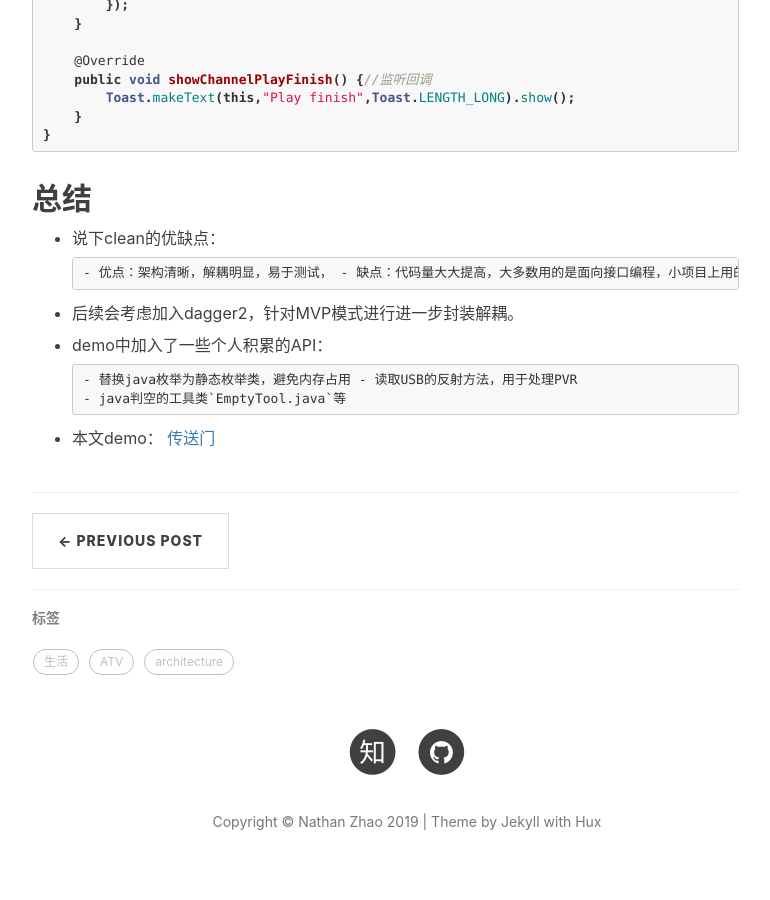
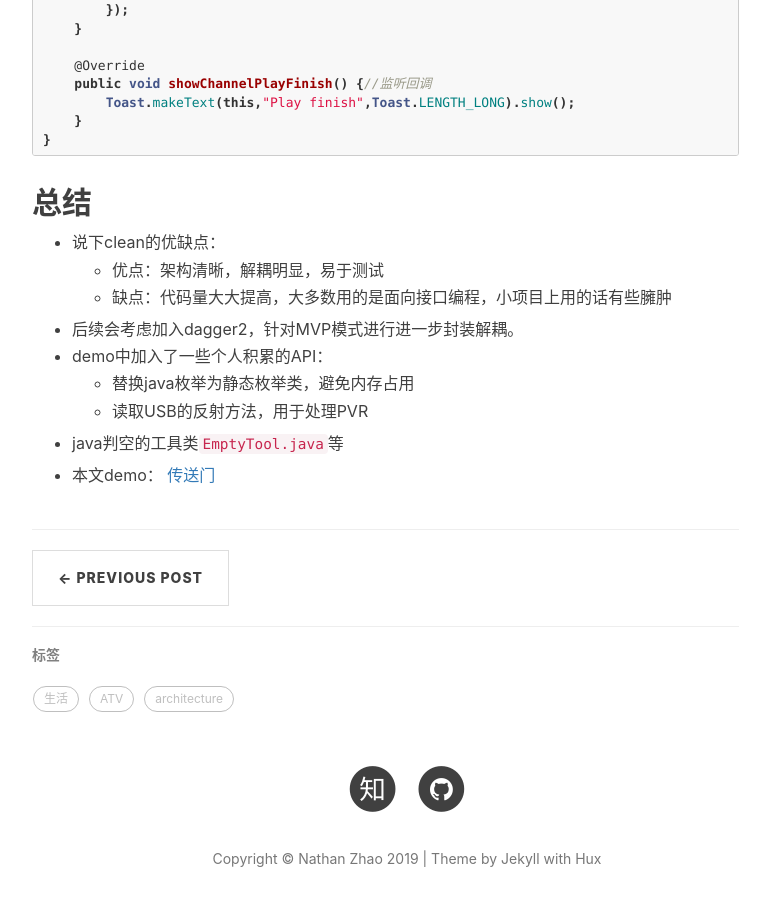
Before and after one commit to Nathan-Feng/Nathan-Feng.github.io, a Jekyll site: the page built from _posts/2019-12-13-DTV-Clean.md, in a window 1280 px wide and 900 px high, scrolled down 7351 px. Shown: the whole window, without its empty margins (233-1003 px from the left). Built offline with Jekyll 4.4.1, drawn with Linux system fonts in a browser that asks for light colours; nearby versions of some CDN libraries; comment, search, counter and statistics services are not loaded; some of the changed text lies outside the part shown.

Commit message:
fix showing error

```diff
--- a/_posts/2019-12-13-DTV-Clean.md
+++ b/_posts/2019-12-13-DTV-Clean.md
@@ -58,7 +58,7 @@ tags:
 
 ![DTV-flow](/img/dtv-clean/DTV-flow.png)
 
-	- 图中黑色线主要是调用逻辑，蓝色是数据回调，红色是资源管理释放
+- 图中黑色线主要是调用逻辑，蓝色是数据回调，红色是资源管理释放
 
 代码实战
 
@@ -190,17 +190,13 @@ public class MainActivity extends AppCompatActivity implements IDVBPlayPresenter
 
 ## 总结
 
- - 说下clean的优缺点：
-
-   	- 优点：架构清晰，解耦明显，易于测试，
-   - 缺点：代码量大大提高，大多数用的是面向接口编程，小项目上用的话有些臃肿
-
- - 后续会考虑加入dagger2，针对MVP模式进行进一步封装解耦。
-
- - demo中加入了一些个人积累的API：
-
-   	- 替换java枚举为静态枚举类，避免内存占用
-   - 读取USB的反射方法，用于处理PVR
-   	- java判空的工具类`EmptyTool.java`等
+- 说下clean的优缺点：
+  - 优点：架构清晰，解耦明显，易于测试
+  - 缺点：代码量大大提高，大多数用的是面向接口编程，小项目上用的话有些臃肿
+- 后续会考虑加入dagger2，针对MVP模式进行进一步封装解耦。
+- demo中加入了一些个人积累的API：
+  - 替换java枚举为静态枚举类，避免内存占用
+  - 读取USB的反射方法，用于处理PVR
+- java判空的工具类`EmptyTool.java`等
 
 - 本文demo： [传送门](https://github.com/Nathan-Feng/DTV-MVP-Clean-Demo)
```
Also changed, not shown: other parts of _posts/2019-12-13-DTV-Clean.md (+1 -1 lines).
